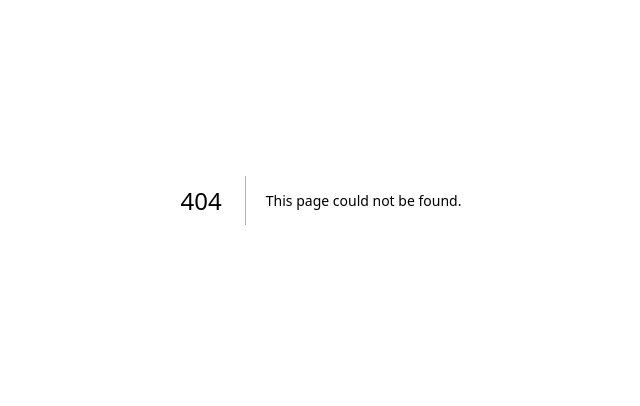
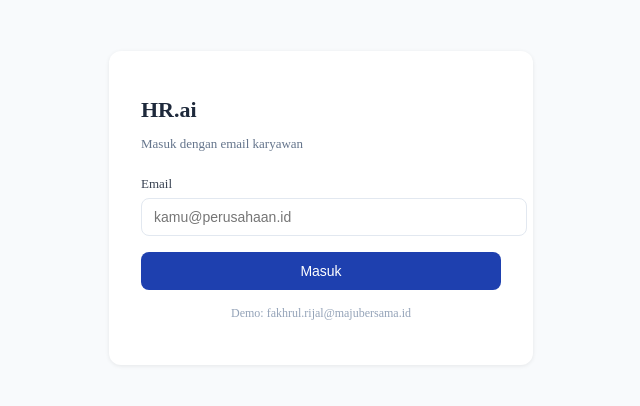
Before and after one commit to RijalArul/hr-ai-assistant-tag, a Next.js app in the folder apps/web/: page /chat/login in a window 1280 px wide. Before the commit this address had no page. Shown: the part 200-606 px from the top of the page, without its empty margins (319-959 px from the left). Built offline with nearby package versions, Linux system fonts and the light colour scheme.

Commit message:
add new assets file apps/web/src/app/chat/login/page.tsx

```diff
--- /dev/null
+++ b/apps/web/src/app/chat/login/page.tsx
@@ -0,0 +1,78 @@
+"use client";
+
+import { useState } from "react";
+import { useRouter } from "next/navigation";
+import { api, setToken } from "@/lib/api";
+import type { LoginResponse } from "@/lib/api";
+
+export default function LoginPage() {
+  const router = useRouter();
+  const [email, setEmail] = useState("");
+  const [loading, setLoading] = useState(false);
+  const [error, setError] = useState<string | null>(null);
+
+  async function handleSubmit(e: React.FormEvent) {
+    e.preventDefault();
+    setLoading(true);
+    setError(null);
+    try {
+      const res = await api.post<LoginResponse>("/auth/login", { email });
+      setToken(res.access_token);
+      router.push("/chat");
+    } catch (err: unknown) {
+      setError(err instanceof Error ? err.message : "Login gagal");
+    } finally {
+      setLoading(false);
+    }
+  }
+
+  return (
+    <div style={{ minHeight: "100vh", display: "flex", alignItems: "center", justifyContent: "center", background: "#f8fafc" }}>
+      <div style={{ width: 360, background: "#fff", borderRadius: 12, padding: 32, boxShadow: "0 1px 4px rgba(0,0,0,0.08)" }}>
+        <h1 style={{ fontSize: 22, fontWeight: 700, marginBottom: 4, color: "#1e293b" }}>HR.ai</h1>
+        <p style={{ color: "#64748b", marginBottom: 24, fontSize: 13 }}>Masuk dengan email karyawan</p>
+
+        <form onSubmit={handleSubmit} style={{ display: "flex", flexDirection: "column", gap: 16 }}>
+          <div>
+            <label style={{ display: "block", fontSize: 13, fontWeight: 500, marginBottom: 6, color: "#374151" }}>
+              Email
+            </label>
+            <input
+              type="email"
+              value={email}
+              onChange={(e) => setEmail(e.target.value)}
+              placeholder="kamu@perusahaan.id"
+              required
+              style={{
+                width: "100%", padding: "10px 12px", border: "1px solid #e2e8f0",
+                borderRadius: 8, fontSize: 14, outline: "none",
+              }}
+            />
+          </div>
+
+          {error && (
+            <p style={{ color: "#ef4444", fontSize: 13, background: "#fef2f2", padding: "8px 12px", borderRadius: 6 }}>
+              {error}
+            </p>
+          )}
+
+          <button
+            type="submit"
+            disabled={loading}
+            style={{
+              padding: "11px", background: loading ? "#93c5fd" : "#1e40af",
+              color: "#fff", border: "none", borderRadius: 8, fontSize: 14,
+              fontWeight: 500, transition: "background 0.2s",
+            }}
+          >
+            {loading ? "Masuk..." : "Masuk"}
+          </button>
+        </form>
+
+        <p style={{ marginTop: 16, fontSize: 12, color: "#94a3b8", textAlign: "center" }}>
+          Demo: fakhrul.rijal@majubersama.id
+        </p>
+      </div>
+    </div>
+  );
+}
```
